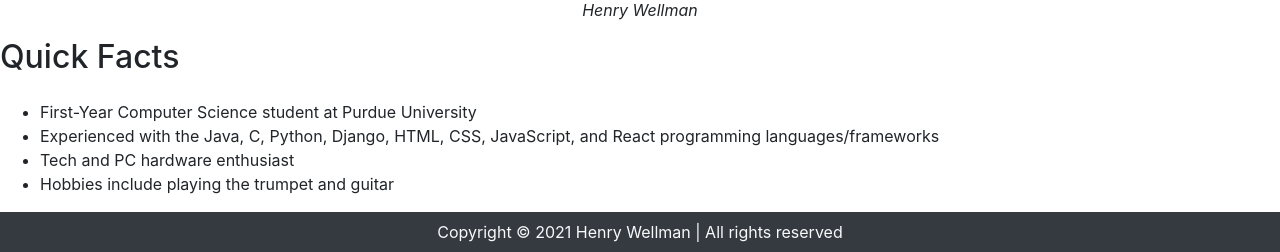
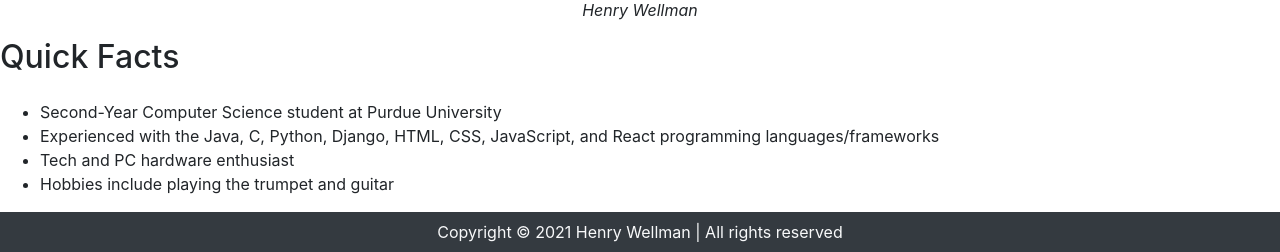
Before and after one commit to HenryWellman/personal-portfolio-site, a Django app: page / in a window 1280 px wide. Shown: the part 1453-1705 px from the top of the page. Run offline with Django 3.2, Linux system fonts and the light colour scheme.

Commit message:
Updated Biography

```diff
--- a/portfolio/templates/home.html
+++ b/portfolio/templates/home.html
@@ -78,7 +78,7 @@
 
     <h2 class="title py-3">Quick Facts</h2>
     <ul>
-        <li>First-Year Computer Science student at Purdue University</li>
+        <li>Second-Year Computer Science student at Purdue University</li>
         <li>Experienced with the Java, C, Python, Django, HTML, CSS,
 JavaScript, and React programming languages/frameworks</li>
         <li>Tech and PC hardware enthusiast</li>
```
